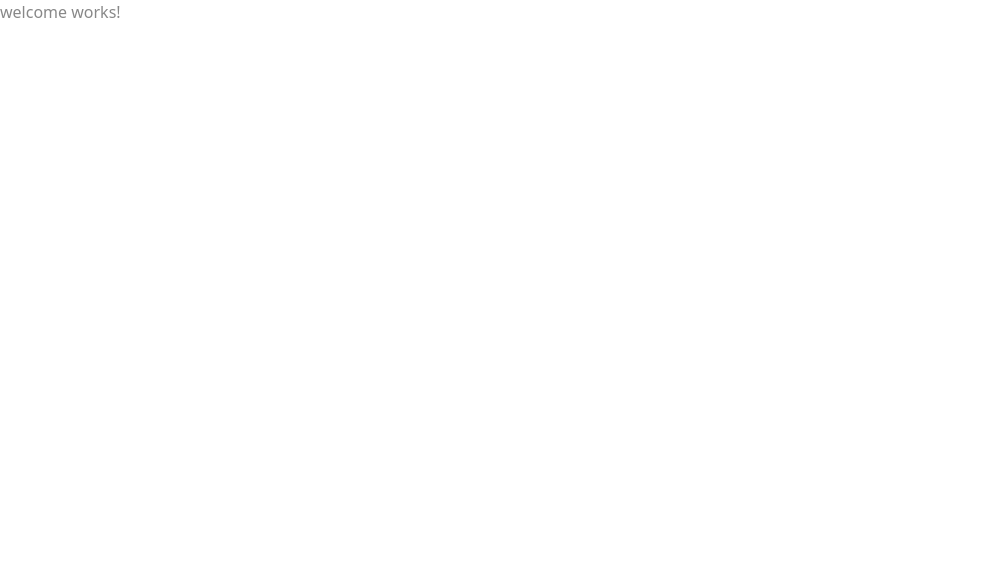
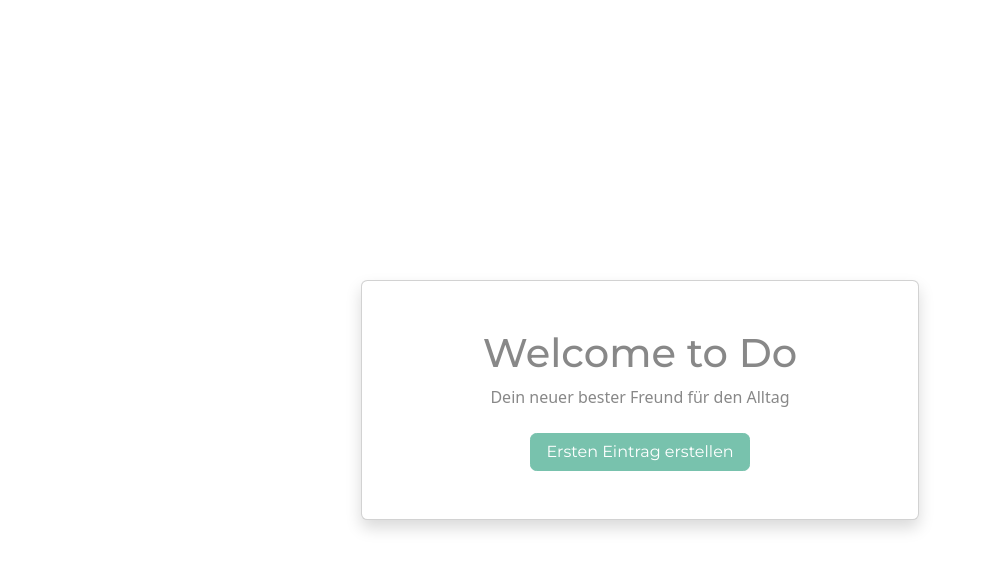
Before and after one commit to EylemKmrc/todo-frontend, an Angular app: page / in a window 1280 px wide. Shown: the top 570 px of the page, without its empty margins (0-985 px from the left). Built offline with nearby package versions, Linux system fonts and the light colour scheme.

Commit message:
Welcome Startseite gestaltet

```diff
--- a/src/app/welcome/welcome.html
+++ b/src/app/welcome/welcome.html
@@ -1 +1,19 @@
-<p>welcome works!</p>
+<div class="container vh-100 d-flex justify-content-center align-items-center">
+  <div class="col-12 col-md-10 col-lg-8 col-xl-6">
+
+    <div class="card shadow p-5 text-center">
+      <h1>Welcome to Do</h1>
+
+      <p class="mb-4">
+        Dein neuer bester Freund für den Alltag
+      </p>
+
+      <div class="text-center">
+      <button class="btn btn-primary" style="width: 220px;">
+        Ersten Eintrag erstellen
+      </button>
+      </div>
+    </div>
+
+  </div>
+</div>
```
